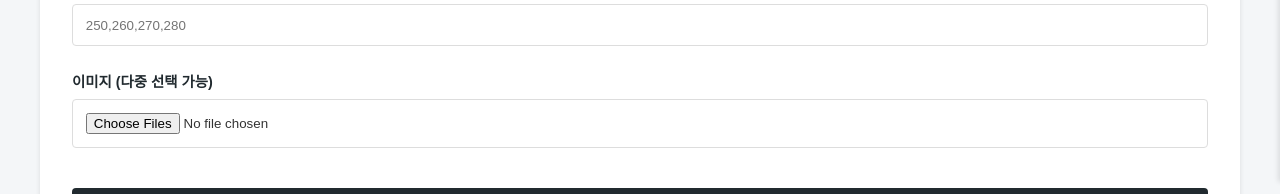
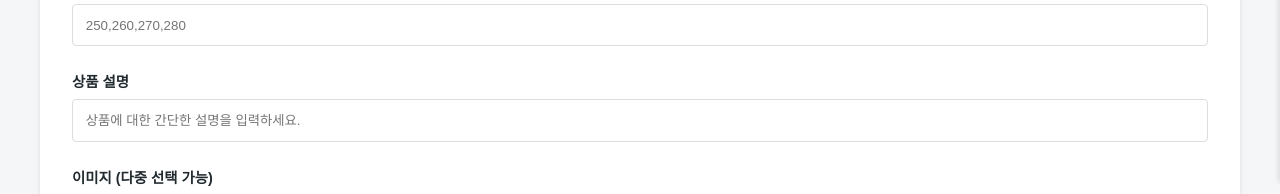
Before and after one commit to Shelter-of-the-old-people/AllBirds_FE, a React (Vite) app: page /admin in a window 1280 px wide. Shown: the part 618-812 px from the top of the page. Built offline with nearby package versions, Linux system fonts and the light colour scheme; no server answers.

Commit message:
상품등록시  설명 추가

```diff
--- a/src/components/admin/ProductManage.jsx
+++ b/src/components/admin/ProductManage.jsx
@@ -3,7 +3,7 @@ import axios from 'axios';
 import styled from 'styled-components';
 import ProductDetailManage from './ProductDetailManage';
 
-// --- 옵션 데이터 정의 (필요에 따라 수정하세요) ---
+// --- 옵션 데이터 정의 ---
 const CATEGORY_OPTIONS = [
   { label: '라이프스타일', value: 'lifestyle' },
   { label: '슬립온', value: 'slip-on' }
@@ -31,7 +31,7 @@ const Form = styled.form`
   box-shadow: 0 2px 5px rgba(0,0,0,0.1);
   display: grid;
   grid-template-columns: 1fr 1fr;
-  gap: 1.5rem; /* 간격 조금 늘림 */
+  gap: 1.5rem;
 `;
 
 const InputGroup = styled.div`
@@ -63,7 +63,6 @@ const Select = styled.select`
   background-color: white;
 `;
 
-// 체크박스 그룹 스타일
 const CheckboxGroup = styled.div`
   display: flex;
   gap: 1.5rem;
@@ -118,12 +117,12 @@ export default function ProductManage() {
   const [products, setProducts] = useState([]);
   const [selectedProductId, setSelectedProductId] = useState(null);
 
-  // [수정] categories를 배열([])로 초기화
   const [formData, setFormData] = useState({
     name: '', price: '', discountRate: 0,
-    categories: [], // 배열로 관리
-    materials: '',  // 문자열 (단일 선택)
-    availableSizes: ''
+    categories: [],
+    materials: '',
+    availableSizes: '',
+    description: ''
   });
   const [images, setImages] = useState(null);
 
@@ -140,21 +139,17 @@ export default function ProductManage() {
     fetchProducts();
   }, []);
 
-  // 일반 입력 핸들러
   const handleChange = (e) => {
     setFormData({ ...formData, [e.target.name]: e.target.value });
   };
 
-  // [신규] 카테고리 체크박스 핸들러
   const handleCategoryChange = (value, isChecked) => {
     if (isChecked) {
-      // 체크 시 배열에 추가
       setFormData(prev => ({
         ...prev,
         categories: [...prev.categories, value]
       }));
     } else {
-      // 체크 해제 시 배열에서 제거
       setFormData(prev => ({
         ...prev,
         categories: prev.categories.filter(cat => cat !== value)
@@ -169,7 +164,6 @@ export default function ProductManage() {
   const handleSubmit = async (e) => {
     e.preventDefault();
 
-    // 유효성 검사 (간단)
     if (formData.categories.length === 0) {
       return alert('카테고리를 최소 1개 이상 선택해주세요.');
     }
@@ -178,16 +172,13 @@ export default function ProductManage() {
     }
 
     const data = new FormData();
-    // 나머지 데이터 append
     data.append('name', formData.name);
     data.append('price', formData.price);
     data.append('discountRate', formData.discountRate);
     data.append('availableSizes', formData.availableSizes);
-
-    // [중요] 배열이나 값들을 백엔드 포맷에 맞게 변환
-    // 백엔드는 콤마(,)로 구분된 문자열을 받아 split 처리하도록 되어있음
     data.append('categories', formData.categories.join(','));
-    data.append('materials', formData.materials); // 단일 값이므로 그대로 전송
+    data.append('materials', formData.materials);
+    data.append('description', formData.description);
 
     if (images) {
       for (let i = 0; i < images.length; i++) {
@@ -202,15 +193,15 @@ export default function ProductManage() {
       });
       alert('상품이 등록되었습니다!');
       fetchProducts();
-      // 폼 초기화
+
       setFormData({
         name: '', price: '', discountRate: 0,
-        categories: [], // 배열 초기화
+        categories: [],
         materials: '',
-        availableSizes: ''
+        availableSizes: '',
+        description: '' // 초기화
       });
       setImages(null);
-      // 파일 input 초기화 (DOM 접근 필요하지만 여기선 생략하거나 key 변경 기법 사용 가능)
     } catch (err) {
       alert('상품 등록 실패 (관리자 로그인이 필요할 수 있습니다)');
       console.error(err);
@@ -249,7 +240,6 @@ export default function ProductManage() {
           <Input type="number" name="discountRate" value={formData.discountRate} placeholder="0" onChange={handleChange} />
         </InputGroup>
 
-        {/* [변경] 카테고리: 체크박스 */}
         <InputGroup>
           <label>카테고리 (중복 선택 가능)</label>
           <CheckboxGroup>
@@ -266,7 +256,6 @@ export default function ProductManage() {
           </CheckboxGroup>
         </InputGroup>
 
-        {/* [변경] 소재: 셀렉트 박스 */}
         <InputGroup>
           <label>소재</label>
           <Select
@@ -285,6 +274,16 @@ export default function ProductManage() {
         <InputGroup className="full-width">
           <label>가능 사이즈 (쉼표 구분)</label>
           <Input name="availableSizes" value={formData.availableSizes} placeholder="250,260,270,280" onChange={handleChange} required />
+        </InputGroup>
+
+        <InputGroup className="full-width">
+          <label>상품 설명</label>
+          <Input
+            name="description"
+            value={formData.description}
+            placeholder="상품에 대한 간단한 설명을 입력하세요."
+            onChange={handleChange}
+          />
         </InputGroup>
 
         <InputGroup className="full-width">
@@ -311,7 +310,6 @@ export default function ProductManage() {
                     <strong>{p.name}</strong>
                   </div>
                   <span style={{ fontSize: '0.85rem', color: '#888' }}>
-                    {/* 배열을 예쁘게 표시 */}
                     {p.categories.join(', ')} / {p.materials.join(', ')}
                   </span>
                 </div>
```
